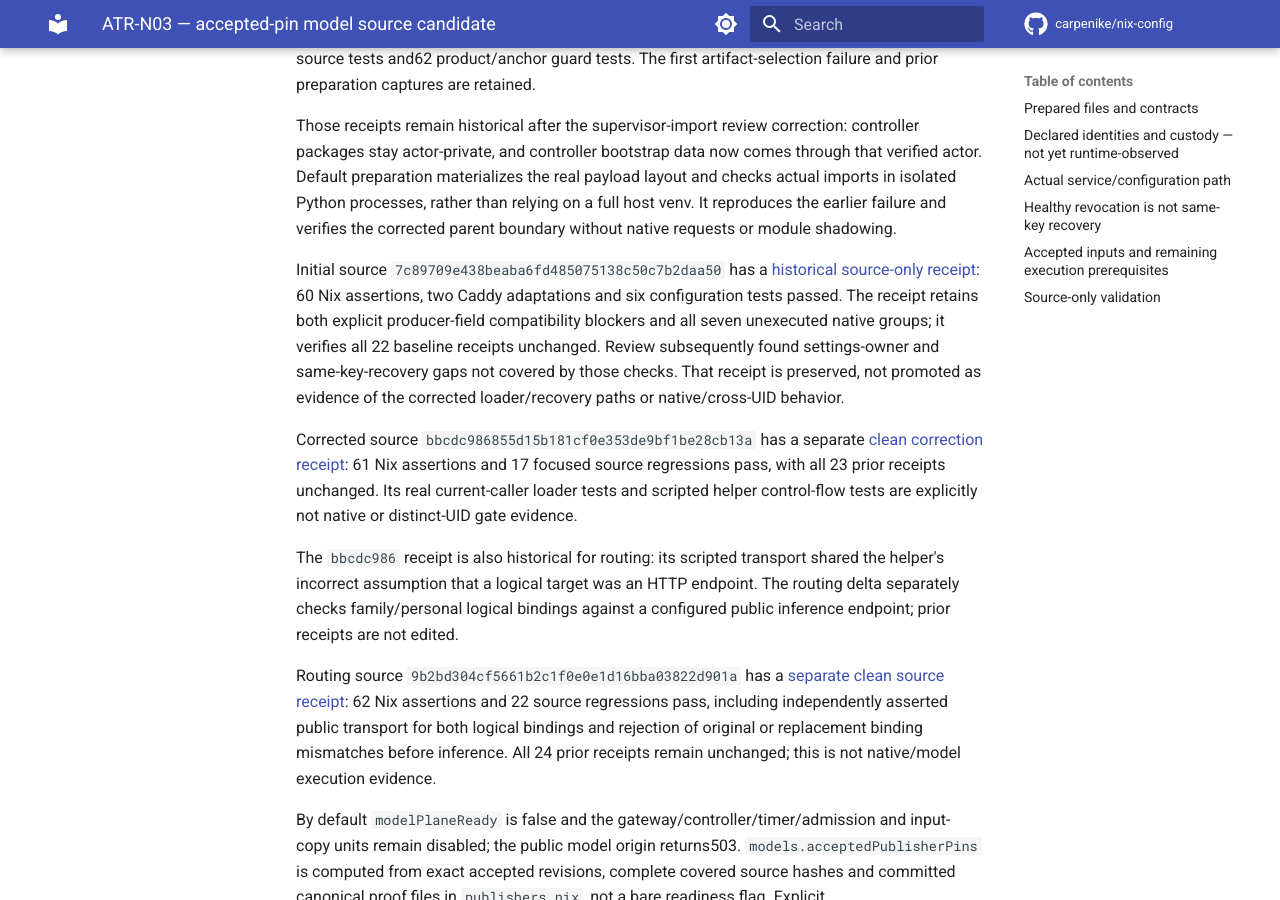
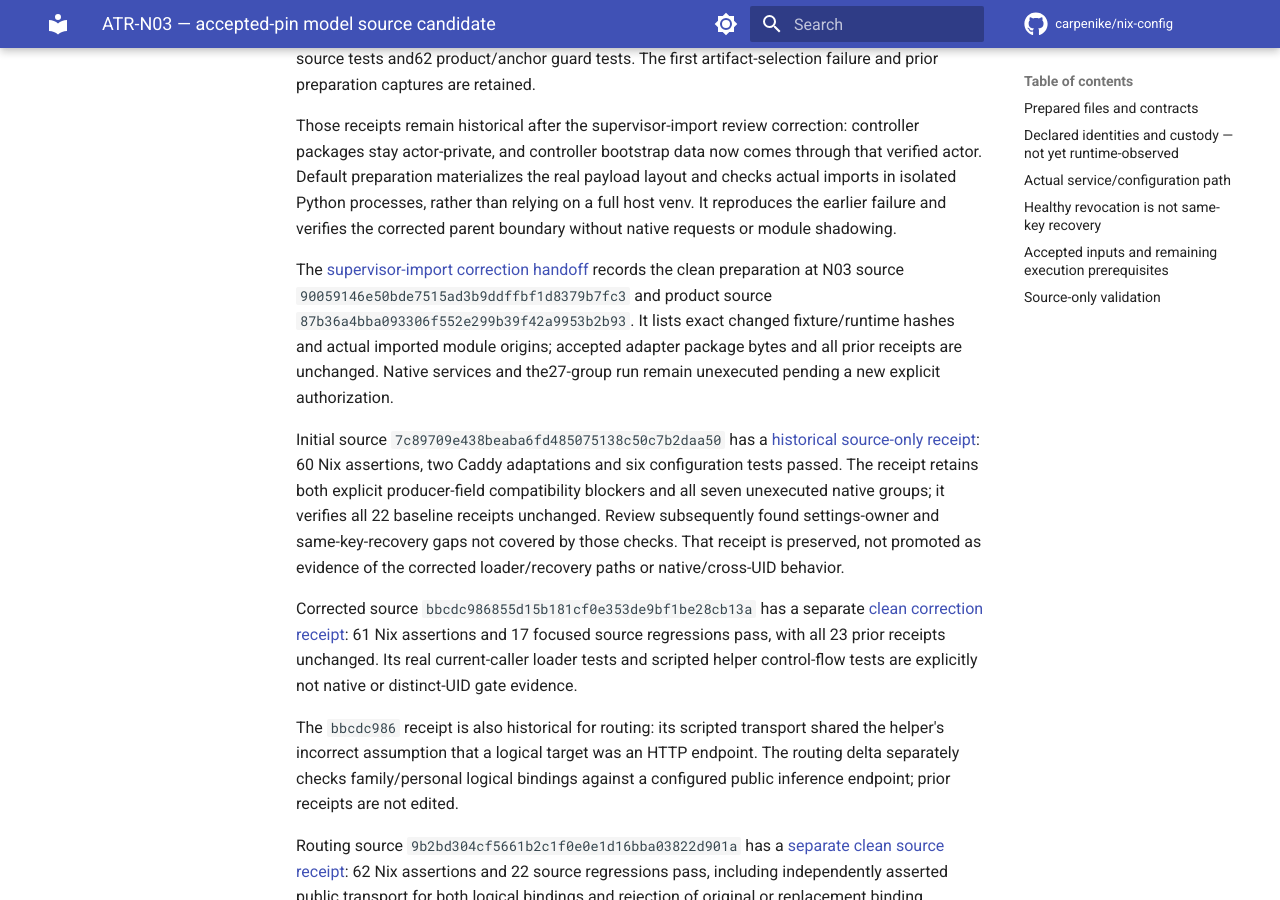
Before and after one commit to carpenike/nix-config, an MkDocs documentation site: the page built from docs/services/atrium-model-preparation.md, in a window 1280 px wide and 900 px high, scrolled down 444 px. Built offline with MkDocs 1.6.1 and Material for MkDocs 9.7.7, drawn with Linux system fonts in a browser that asks for light colours; comment, search, counter and statistics services are not loaded.

Commit message:
test(ATR-N03): record supervisor import-boundary correction
Mirror clean materialized-payload import evidence for N03 source90059146/product87b36a4. Preserve prior prepared/blocked receipts and package identities; no native requests or UID/gate execution are claimed.

Co-authored-by: Copilot <223556219+Copilot@users.noreply.github.com>
Copilot-Session: 1e5e7d6d-a45a-4ac0-9fb1-9bf14b3658cb

```diff
--- a/docs/services/atrium-model-preparation.md
+++ b/docs/services/atrium-model-preparation.md
@@ -19,6 +19,14 @@ through that verified actor. Default preparation materializes the real payload
 layout and checks actual imports in isolated Python processes, rather than
 relying on a full host venv. It reproduces the earlier failure and verifies the
 corrected parent boundary without native requests or module shadowing.
+
+The [supervisor-import correction handoff](../../tests/atrium_n03/results/ATR-N03-N07-supervisor-import-handoff.json)
+records the clean preparation at N03 source
+`90059146e50bde7515ad3b9ddffbf1d8379b7fc3` and product source
+`87b36a4bba093306f552e299b39f42a9953b2b93`. It lists exact changed fixture/runtime
+hashes and actual imported module origins; accepted adapter package bytes and all
+prior receipts are unchanged. Native services and the27-group run remain
+unexecuted pending a new explicit authorization.
 
 Initial source `7c89709e438beaba6fd485075138c50c7b2daa50` has a
 [historical source-only receipt](../../tests/atrium_n03/results/n03-model-preparation-7c89709e.json):
```
Also changed, not shown: 1 other file.
